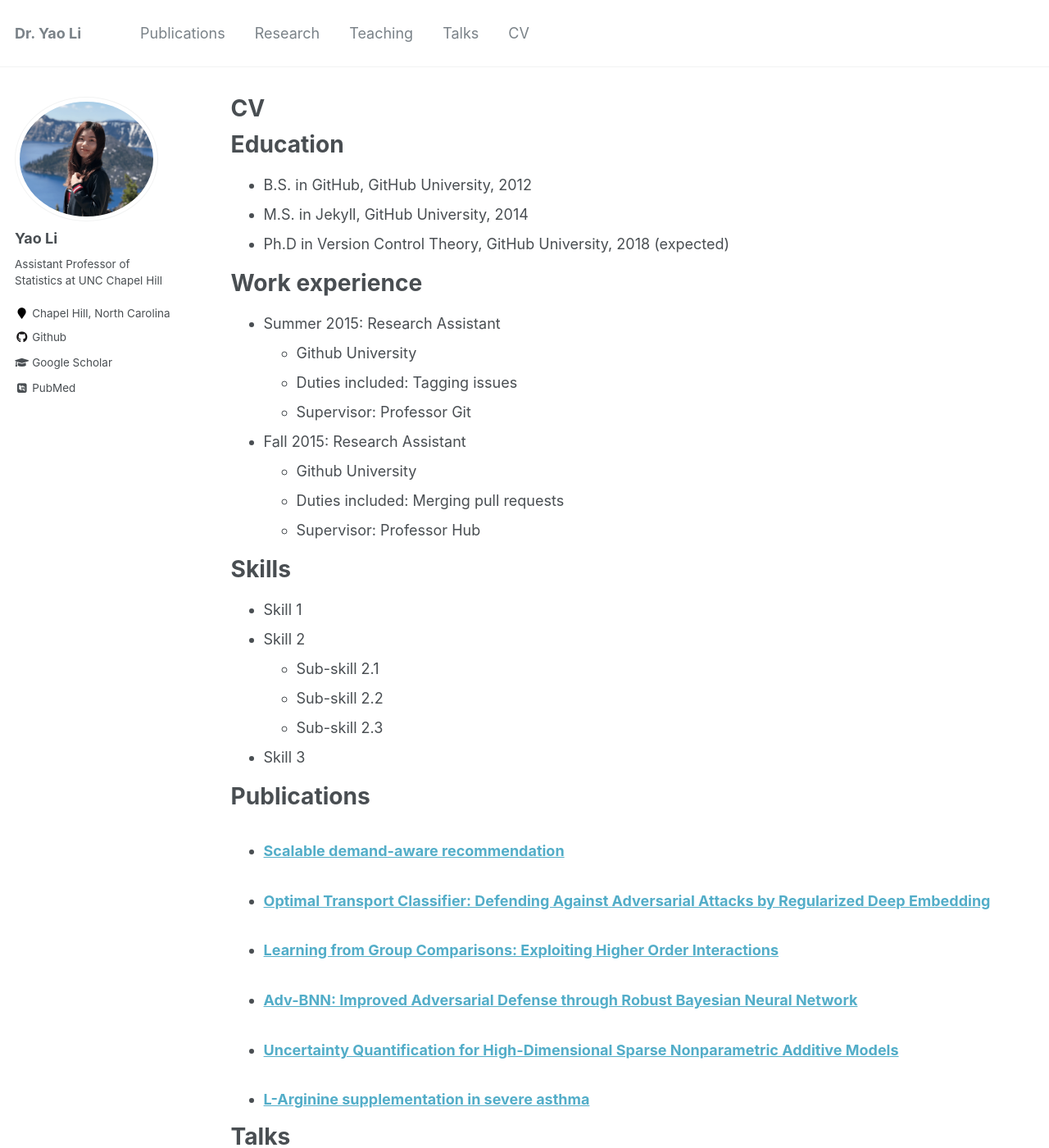
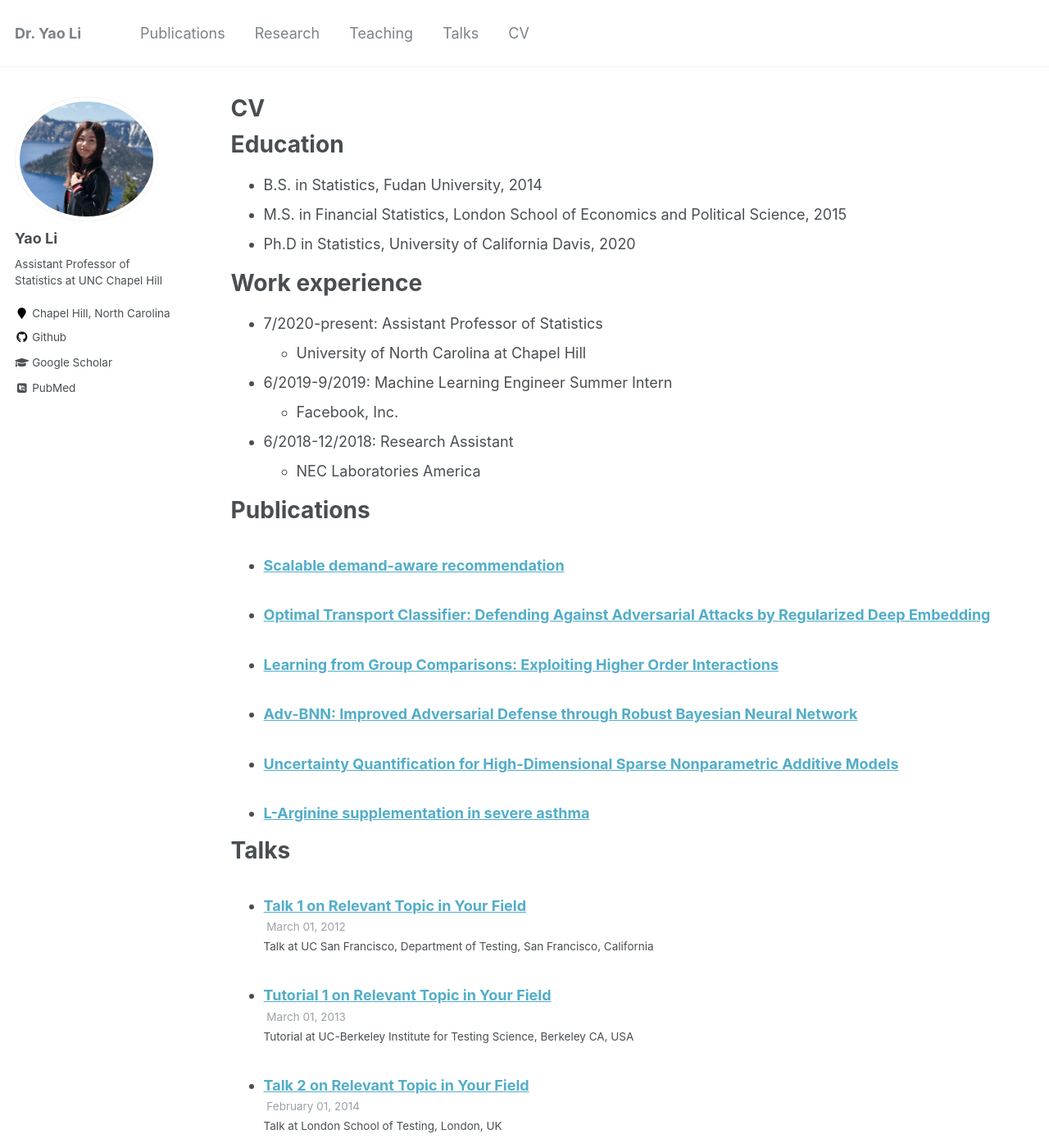
Before and after one commit to liyao880/yaoli, a Jekyll site: the page built from _pages/cv.md, in a window 1280 px wide and 1400 px high. Shown: the whole window at 82% size. Built offline with Jekyll 4.4.1, drawn with Linux system fonts in a browser that asks for light colours; some web fonts are replaced; some of the changed text lies outside the part shown.

Commit message:
Update cv.md

```diff
--- a/_pages/cv.md
+++ b/_pages/cv.md
@@ -11,30 +11,20 @@
 
 Education
 ======
-* B.S. in GitHub, GitHub University, 2012
-* M.S. in Jekyll, GitHub University, 2014
-* Ph.D in Version Control Theory, GitHub University, 2018 (expected)
+* B.S. in Statistics, Fudan University, 2014
+* M.S. in Financial Statistics, London School of Economics and Political Science, 2015
+* Ph.D in Statistics, University of California Davis, 2020
 
 Work experience
 ======
-* Summer 2015: Research Assistant
-  * Github University
-  * Duties included: Tagging issues
-  * Supervisor: Professor Git
+* 7/2020-present: Assistant Professor of Statistics
+  * University of North Carolina at Chapel Hill
 
-* Fall 2015: Research Assistant
-  * Github University
-  * Duties included: Merging pull requests
-  * Supervisor: Professor Hub
+* 6/2019-9/2019: Machine Learning Engineer Summer Intern
+  * Facebook, Inc.
 
-Skills
-======
-* Skill 1
-* Skill 2
-  * Sub-skill 2.1
-  * Sub-skill 2.2
-  * Sub-skill 2.3
-* Skill 3
+* 6/2018-12/2018: Research Assistant
+  * NEC Laboratories America
 
 Publications
 ======
```
Also changed, not shown: other parts of _pages/cv.md (+0 -4 lines).
